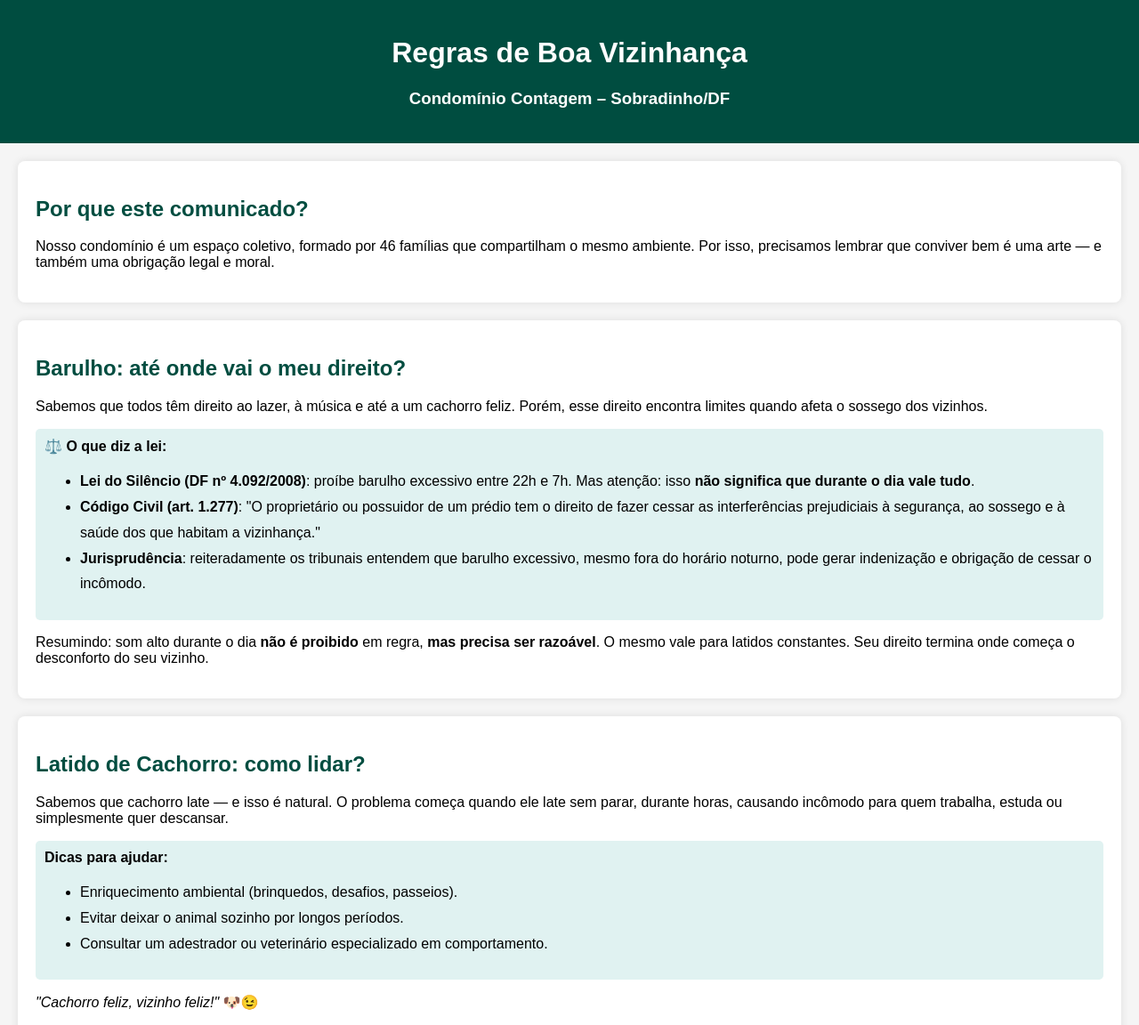
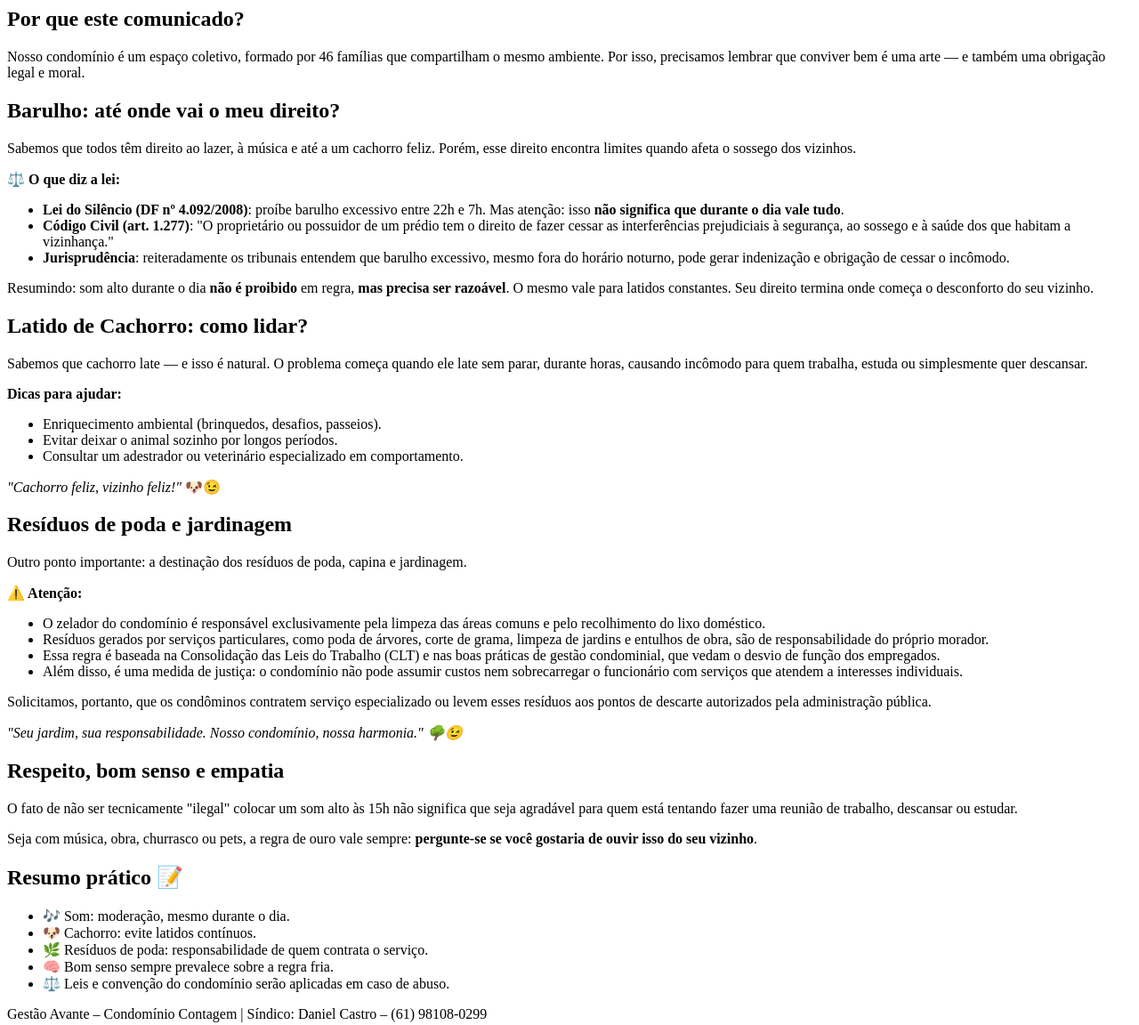
Before and after one commit to totroi/site-condominio-contagem, a plain HTML site: page index.html in a window 1280 px wide. Shown: the top 1152 px of the page at 89% size. Drawn offline with Linux system fonts and the light colour scheme.

Commit message:
Atualização do site com novas informações sobre boa vizinhança.

```diff
--- a/index.html
+++ b/index.html
@@ -1,54 +1,3 @@
-<!DOCTYPE html>
-<html lang="pt-br">
-<head>
-    <meta charset="UTF-8">
-    <meta name="viewport" content="width=device-width, initial-scale=1.0">
-    <title>Convivência no Condomínio Contagem</title>
-    <style>
-        body {
-            font-family: Arial, sans-serif;
-            background-color: #f5f5f5;
-            margin: 0;
-            padding: 0;
-        }
-        header {
-            background-color: #004d40;
-            color: white;
-            padding: 20px;
-            text-align: center;
-        }
-        section {
-            padding: 20px;
-            background-color: white;
-            margin: 20px;
-            border-radius: 8px;
-            box-shadow: 0 0 10px rgba(0,0,0,0.1);
-        }
-        h2 {
-            color: #004d40;
-        }
-        footer {
-            background-color: #004d40;
-            color: white;
-            text-align: center;
-            padding: 10px;
-        }
-        ul {
-            line-height: 1.8;
-        }
-        .resumo {
-            background-color: #e0f2f1;
-            padding: 10px;
-            border-radius: 5px;
-        }
-    </style>
-</head>
-<body>
-    <header>
-        <h1>Regras de Boa Vizinhança</h1>
-        <h3>Condomínio Contagem – Sobradinho/DF</h3>
-    </header>
-
 <section>
     <h2>Por que este comunicado?</h2>
     <p>Nosso condomínio é um espaço coletivo, formado por 46 famílias que compartilham o mesmo ambiente. Por isso, precisamos lembrar que conviver bem é uma arte — e também uma obrigação legal e moral.</p>
@@ -83,6 +32,22 @@
 </section>
 
 <section>
+    <h2>Resíduos de poda e jardinagem</h2>
+    <p>Outro ponto importante: a destinação dos resíduos de poda, capina e jardinagem.</p>
+    <div class="resumo">
+        <strong>⚠️ Atenção:</strong>
+        <ul>
+            <li>O zelador do condomínio é responsável exclusivamente pela limpeza das áreas comuns e pelo recolhimento do lixo doméstico.</li>
+            <li>Resíduos gerados por serviços particulares, como poda de árvores, corte de grama, limpeza de jardins e entulhos de obra, são de responsabilidade do próprio morador.</li>
+            <li>Essa regra é baseada na Consolidação das Leis do Trabalho (CLT) e nas boas práticas de gestão condominial, que vedam o desvio de função dos empregados.</li>
+            <li>Além disso, é uma medida de justiça: o condomínio não pode assumir custos nem sobrecarregar o funcionário com serviços que atendem a interesses individuais.</li>
+        </ul>
+    </div>
+    <p>Solicitamos, portanto, que os condôminos contratem serviço especializado ou levem esses resíduos aos pontos de descarte autorizados pela administração pública.</p>
+    <p><em>"Seu jardim, sua responsabilidade. Nosso condomínio, nossa harmonia." 🌳😉</em></p>
+</section>
+
+<section>
     <h2>Respeito, bom senso e empatia</h2>
     <p>O fato de não ser tecnicamente "ilegal" colocar um som alto às 15h não significa que seja agradável para quem está tentando fazer uma reunião de trabalho, descansar ou estudar.</p>
     <p>Seja com música, obra, churrasco ou pets, a regra de ouro vale sempre: <strong>pergunte-se se você gostaria de ouvir isso do seu vizinho</strong>.</p>
@@ -94,6 +59,7 @@
         <ul>
             <li>🎶 Som: moderação, mesmo durante o dia.</li>
             <li>🐶 Cachorro: evite latidos contínuos.</li>
+            <li>🌿 Resíduos de poda: responsabilidade de quem contrata o serviço.</li>
             <li>🧠 Bom senso sempre prevalece sobre a regra fria.</li>
             <li>⚖️ Leis e convenção do condomínio serão aplicadas em caso de abuso.</li>
         </ul>
@@ -104,5 +70,3 @@
     <p>Gestão Avante – Condomínio Contagem | Síndico: Daniel Castro – (61) 98108-0299</p>
     <p>Juntos construindo uma convivência melhor!</p>
 </footer>
-</body>
-</html>
```
Lines whose indentation alone changed are shown as unchanged.
